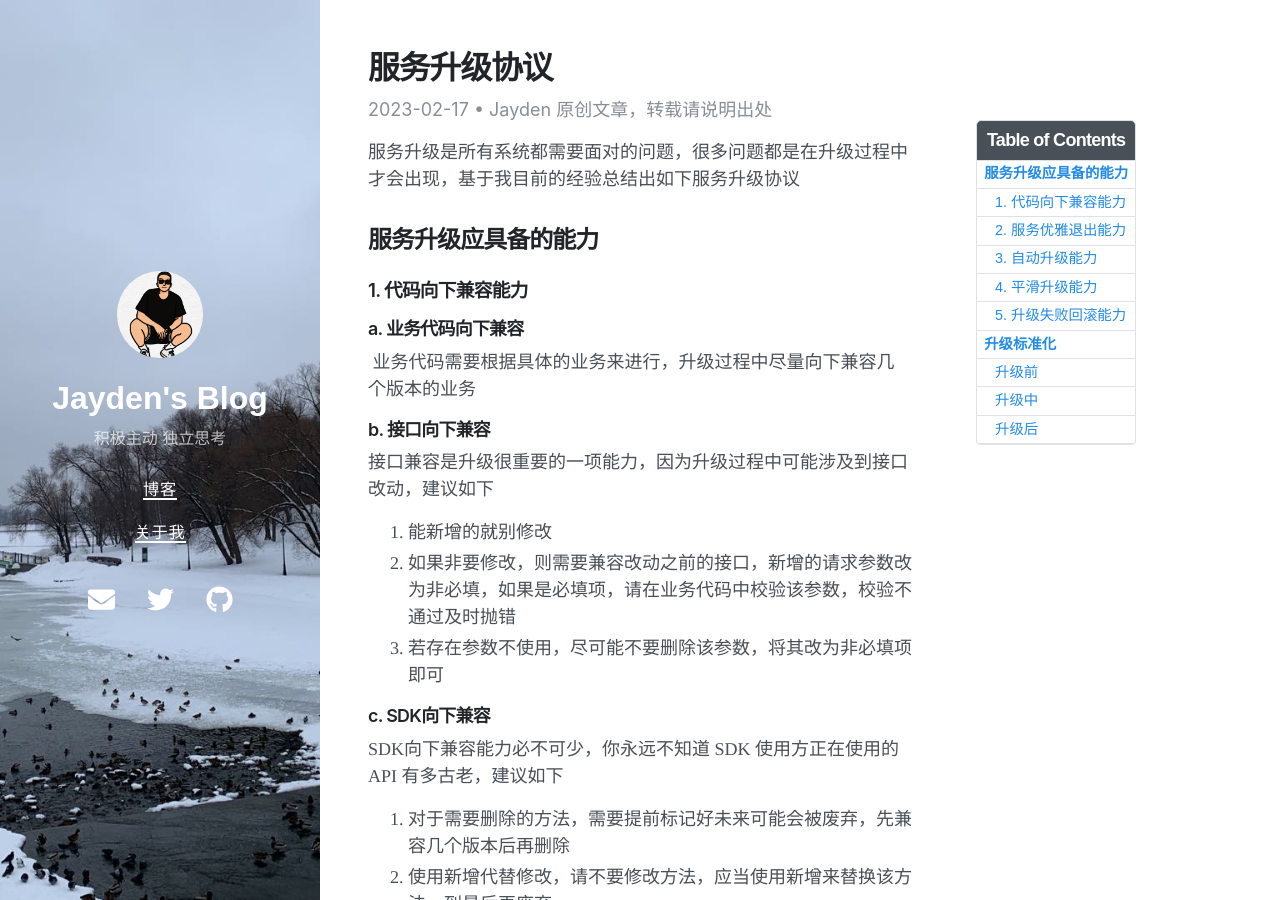
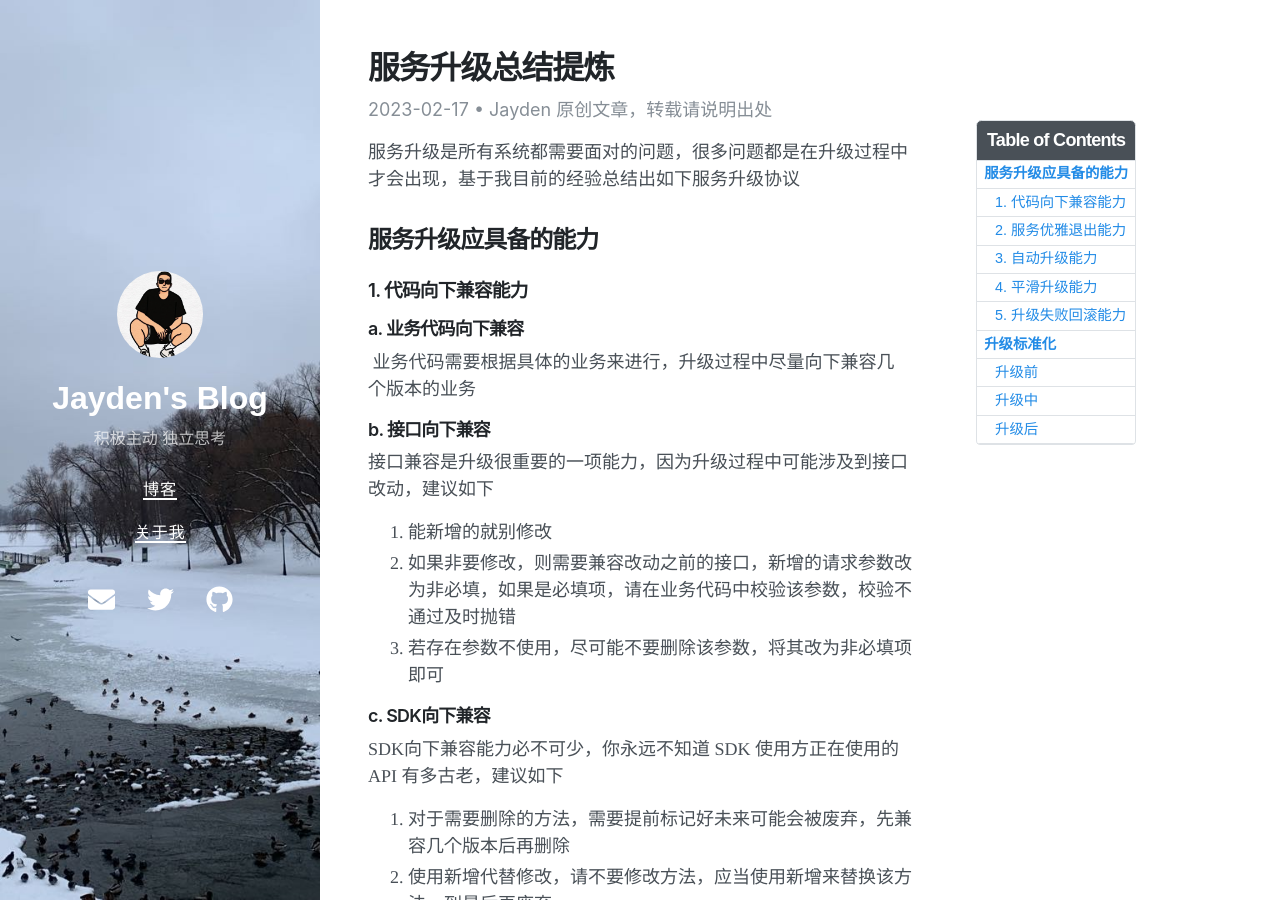
Before and after one commit to JaydenHu6/JaydenHu6.github.io, a Jekyll site: the page built from _posts/2023-02-17-服务升级总结提炼.md, in a window 1280 px wide and 900 px high. Built offline with Jekyll 4.4.1, drawn with Linux system fonts in a browser that asks for light colours; nearby versions of some CDN libraries.

Commit message:
rename: 服务升级协议 -> 服务升级总结提炼

```diff
--- a/_posts/2023-02-17-服务升级协议.md
+++ b/_posts/2023-02-17-服务升级总结提炼.md
@@ -1,6 +1,6 @@
 ---
 layout: post
-title: 服务升级协议
+title: 服务升级总结提炼
 date: 2023-02-17
 last_modified_at: 2023-02-17
 categories: [others]
```
